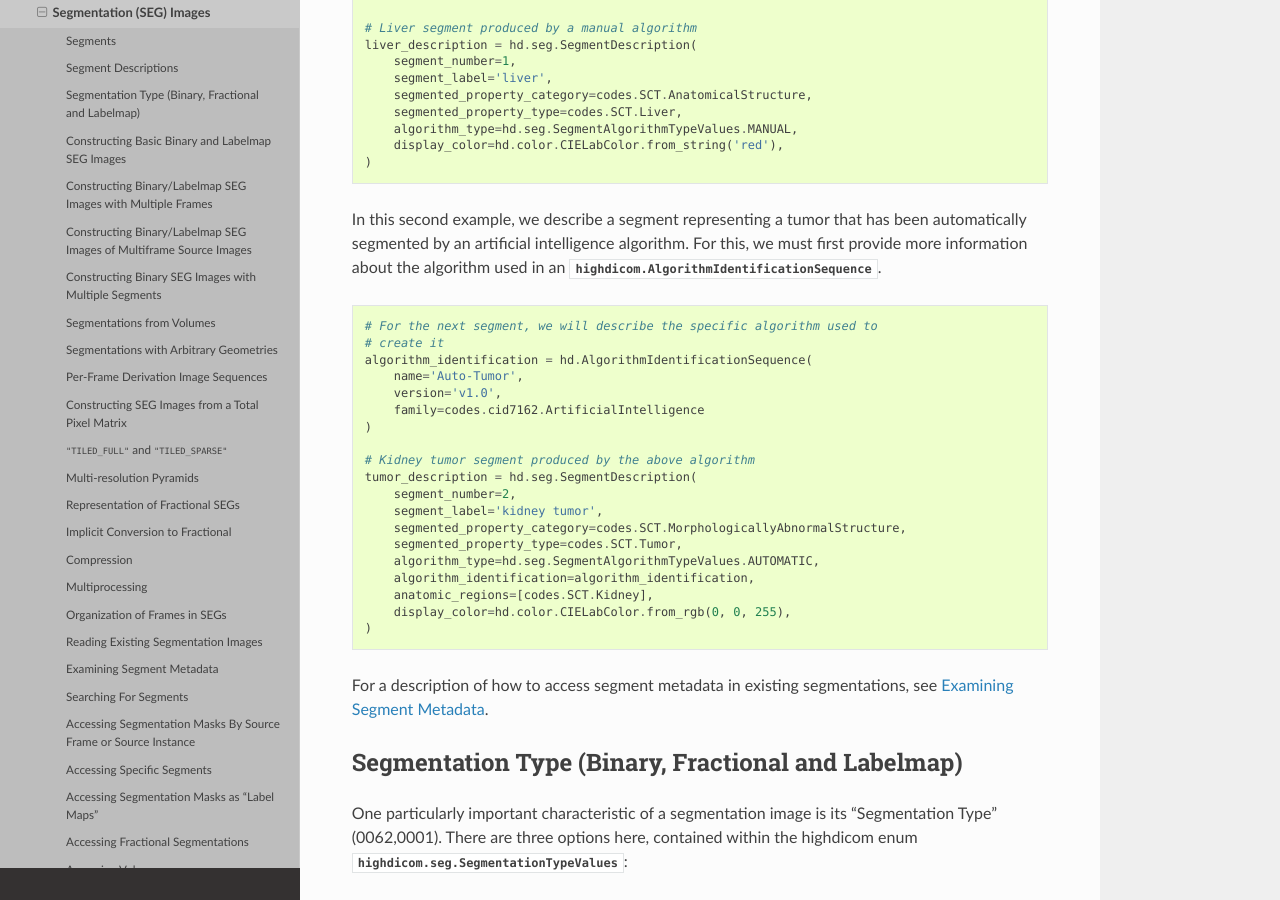
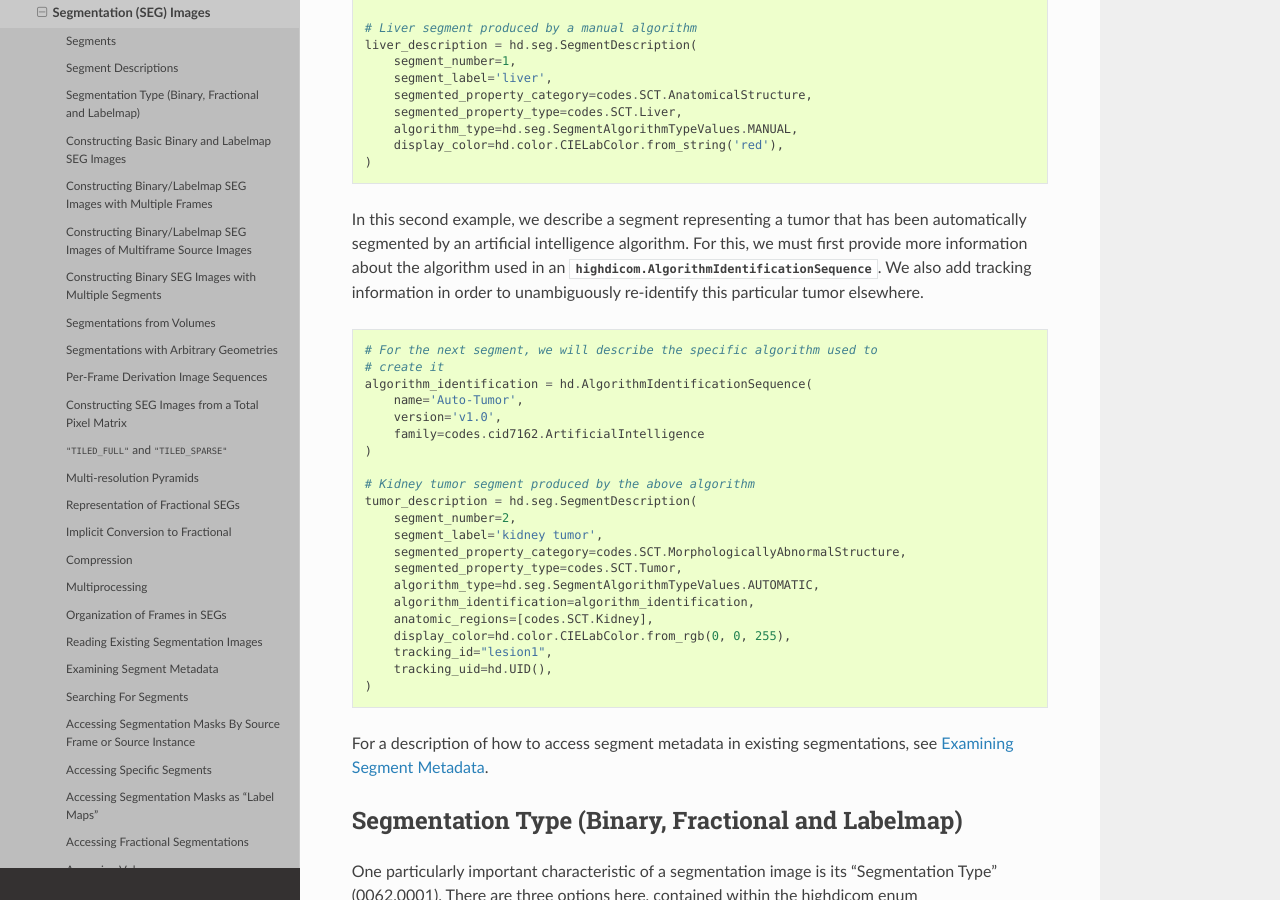
Before and after one commit to ImagingDataCommons/highdicom, a Sphinx documentation site: the page built from docs/seg.rst, in a window 1280 px wide and 900 px high, scrolled down 2064 px. Built offline with Sphinx 7.4.7 and the Read the Docs theme 3.1.0, drawn with Linux system fonts in a browser that asks for light colours.

Commit message:
Add tracking_id and tracking_uid to example snippets

```diff
--- a/docs/seg.rst
+++ b/docs/seg.rst
@@ -120,7 +120,9 @@ representing a liver that has been manually segmented.
 In this second example, we describe a segment representing a tumor that has
 been automatically segmented by an artificial intelligence algorithm. For this,
 we must first provide more information about the algorithm used in an
-:class:`highdicom.AlgorithmIdentificationSequence`.
+:class:`highdicom.AlgorithmIdentificationSequence`. We also add tracking
+information in order to unambiguously re-identify this particular tumor
+elsewhere.
 
 .. code-block:: python
 
@@ -142,6 +144,8 @@ we must first provide more information about the algorithm used in an
         algorithm_identification=algorithm_identification,
         anatomic_regions=[codes.SCT.Kidney],
         display_color=hd.color.CIELabColor.from_rgb(0, 0, 255),
+        tracking_id="lesion1",
+        tracking_uid=hd.UID(),
     )
 
 For a description of how to access segment metadata in existing segmentations,
```
